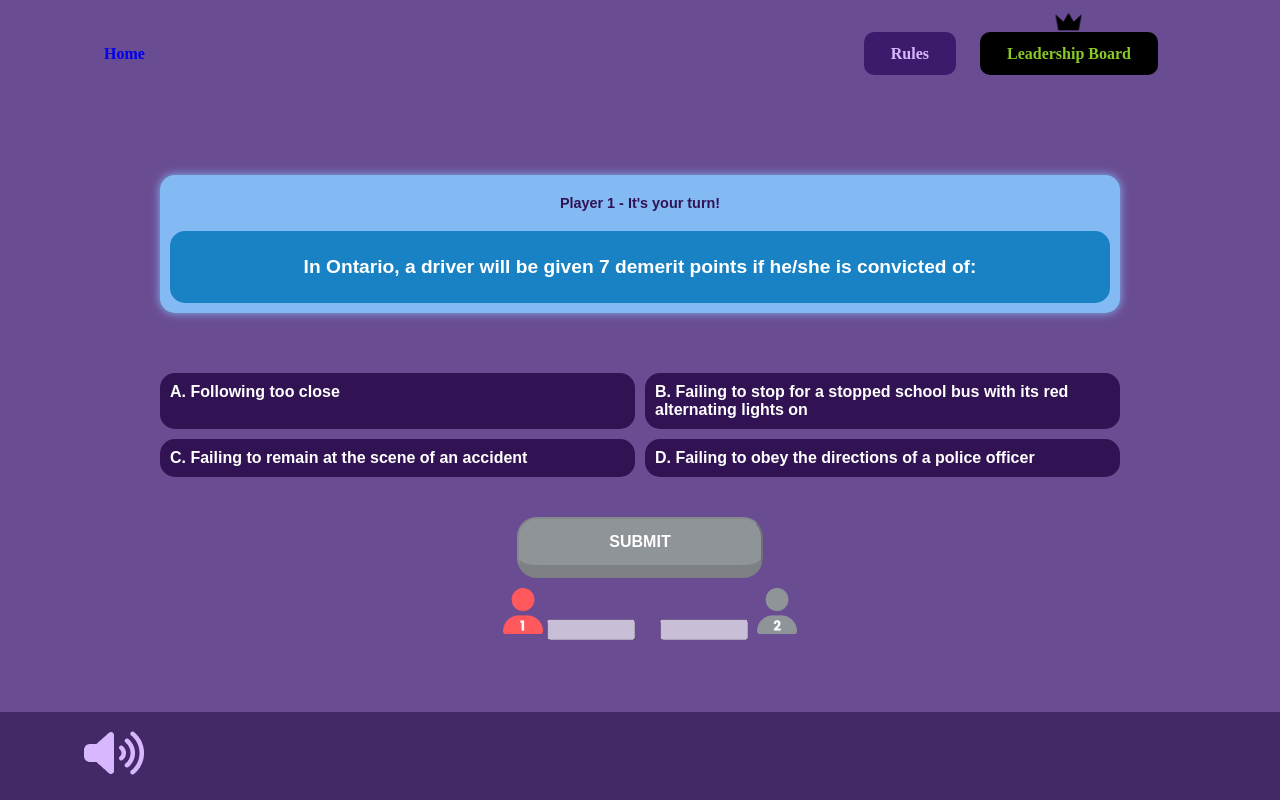
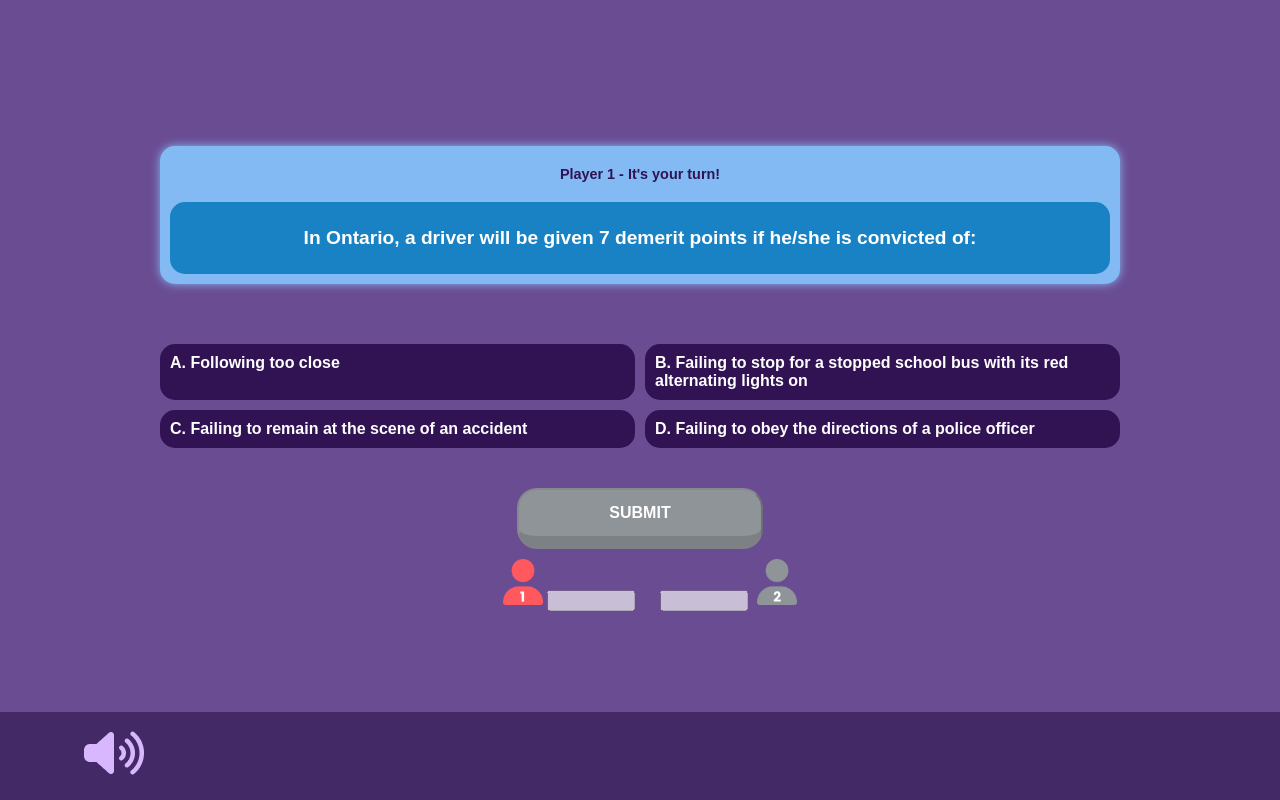
Before and after one commit to payalpahilani/Drivequest, a plain HTML site: page questions.html in a window 1280 px wide. Drawn offline with Linux system fonts and the light colour scheme.

Commit message:
edit question page

```diff
--- a/questions.html
+++ b/questions.html
@@ -11,18 +11,7 @@
     <header>
         <!-- navigation bar -->
         <nav>
-            <!-- <ul class="nav-links"> -->
-            <div id="logo-container">
-                <a id="home" href="index.html">Home</a>
-            </div>
-            <div id="right-links">
-                <a id="rules" href="rules.html">Rules</a>
-                <div class="leadership-crown">
-                        <img src="./assets/crown.png" alt="Black Crown">
-                        <a id="leadership" href="leadership.html">Leadership Board </a>
-                      </div>
-            </div>
-            <!-- </ul> -->
+
         </nav>
     </header>
 <main>
```
